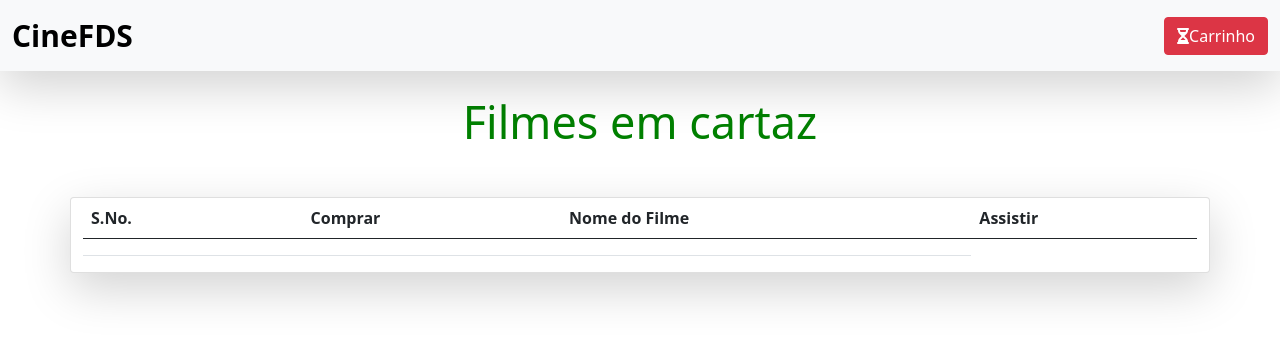
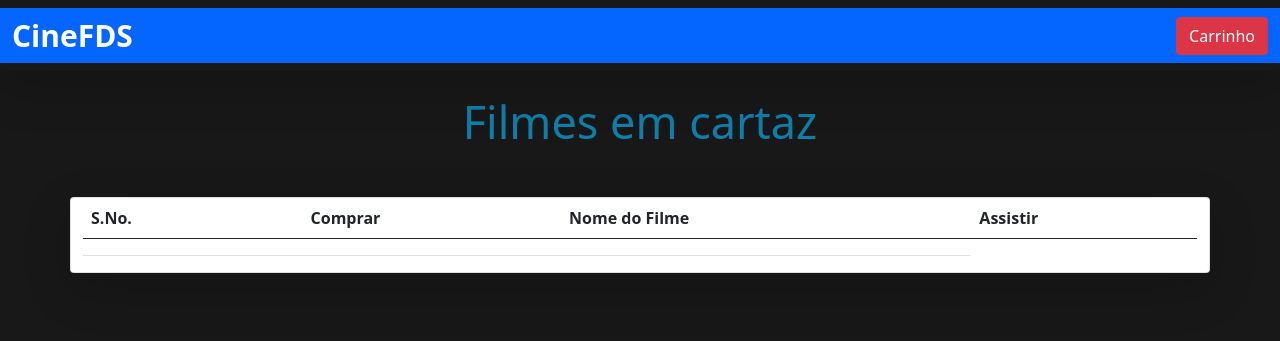
Before and after one commit to julsales/CineFDS, a Django app: page /cart/ in a window 1280 px wide. Shown: the top 341 px of the page. Run offline with Django 5.2, Linux system fonts and the light colour scheme; a user stored in the database is signed in; data comes from the database, SQL or seed files in the repository; both versions use the stored data as it was after the commit; data that the repository does not hold is empty.

Commit message:
comit correção de cores

```diff
--- a/CineFds/projeto/home/templates/base.html
+++ b/CineFds/projeto/home/templates/base.html
@@ -8,13 +8,13 @@
 
   <link href="https://cdn.jsdelivr.net/npm/bootstrap@5.0.2/dist/css/bootstrap.min.css" rel="stylesheet"
     integrity="sha384-EVSTQN3/azprG1Anm3QDgpJLIm9Nao0Yz1ztcQTwFspd3yD65VohhpuuCOmLASjC" crossorigin="anonymous">
-  <link rel="stylesheet" href="https://cdnjs.cloudflare.com/ajax/libs/font-awesome/6.4.0/css/all.min.css">
 
 
   <title>Home</title>
   <style>
+
     h1 {
-      color: green;
+      color: rgb(16, 126, 170);
       font-size: 45px;
     }
     #log{
@@ -22,12 +22,13 @@
     }
   </style>
 </head>
+ <!--FUNDO-->
+<body style="background-color: rgb(24, 24, 24);">
 
-<body>
-
-  <nav class="navbar navbar-dark bg-light shadow-lg">
-    <div class="container-fluid">
-      <a href="{% url 'home' %}" class="navbar-brand"> <strong style="font-size: 30px; color:black;"> CineFDS </strong></a>
+  <nav class="navbar navbar-dark background-color:rgb(5, 101, 255) shadow-lg">
+    <!--BARRA DE CIMA-->
+    <div class="container-fluid" style="background-color:rgb(5, 101, 255)" >
+      <a href="{% url 'home' %}" class="navbar-brand"> <strong style="font-size: 30px; color: rgb(255, 255, 255); "> CineFDS </strong></a>
       <div class="d-flex">
         {% if request.user.is_authenticated %}
         <a class="btn btn-danger" href="{% url 'cart' %}"><i class="fas fa-hourglass-half"></i>Carrinho<strong>
@@ -39,6 +40,7 @@
         {% endif %}
       </div>
     </div>
+
   </nav>
   <br>
   <h1 class="text-center "> Filmes em cartaz </h1>
--- a/CineFds/projeto/home/templates/cart.html
+++ b/CineFds/projeto/home/templates/cart.html
@@ -7,7 +7,7 @@
 <style>
 
 </style>
-<div class="container card shadow-lg mt-5 ">
+<div class="container card shadow-lg mt-5">
     <table class="table">
         <thead>
             <tr>
@@ -46,5 +46,6 @@
 
         </tbody>
     </table>
+
 </div>
 {% endblock %}
```
Also changed, not shown: CineFds/projeto/home/templates/home.html (+10 -4 lines), CineFds/projeto/db.sqlite3.
